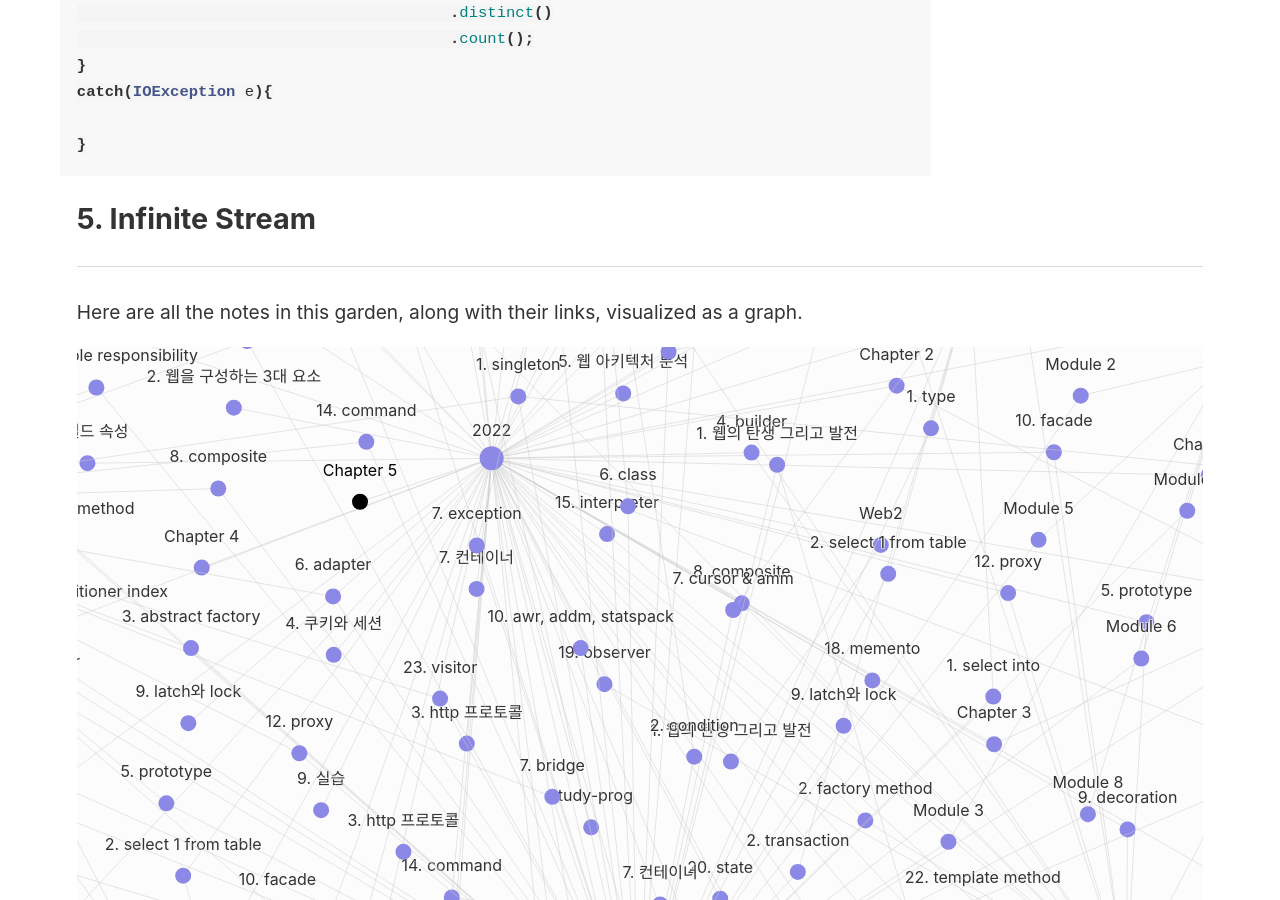
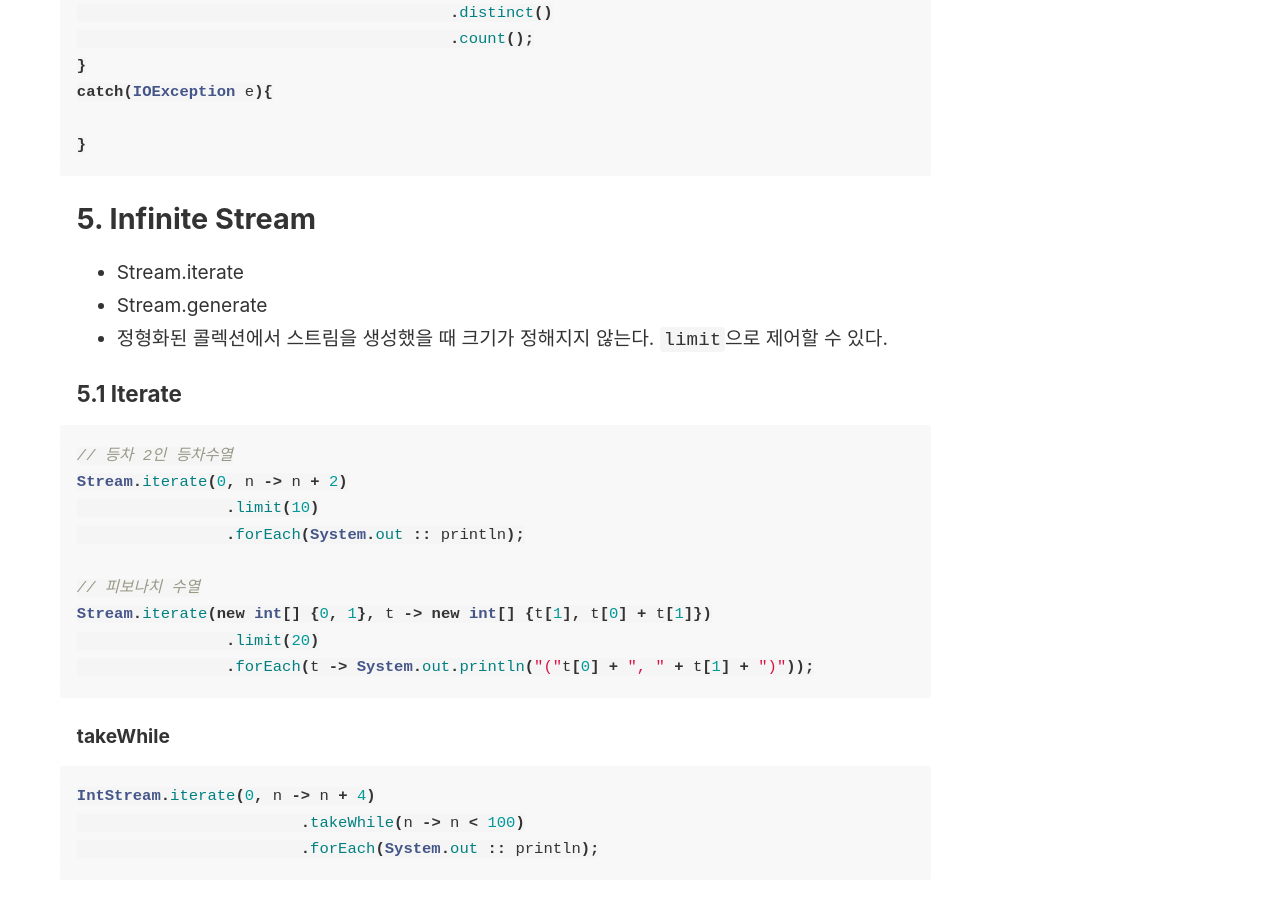
Before and after one commit to innjie/mydocs, a Jekyll site: the page built from _notes/documents/backup/study/Java/modern in java/Chapter 5.md, in a window 1280 px wide and 900 px high, scrolled down 10786 px. Built offline with Jekyll 4.4.1, drawn with Linux system fonts in a browser that asks for light colours; some of the changed text lies outside the part shown.

Commit message:
[add] modern java

````diff
--- a/_notes/documents/backup/study/Java/modern in java/Chapter 5.md
+++ b/_notes/documents/backup/study/Java/modern in java/Chapter 5.md
@@ -366,3 +366,49 @@ catch(IOException e){
 ```
 
 ## 5. Infinite Stream
+- Stream.iterate
+- Stream.generate
+- 정형화된 콜렉션에서 스트림을 생성했을 때 크기가 정해지지 않는다. `limit`으로 제어할 수 있다.
+
+### 5.1 Iterate
+```java
+// 등차 2인 등차수열
+Stream.iterate(0, n -> n + 2)
+		.limit(10)
+		.forEach(System.out :: println);
+
+// 피보나치 수열
+Stream.iterate(new int[] {0, 1}, t -> new int[] {t[1], t[0] + t[1]})
+		.limit(20)
+		.forEach(t -> System.out.println("("t[0] + ", " + t[1] + ")"));
+```
+#### takeWhile
+```java
+IntStream.iterate(0, n -> n + 4)
+			.takeWhile(n -> n < 100)
+			.forEach(System.out :: println);
+```
+
+### 5.2 generate
+- 연속적인 값을 반환하지는 않는다.
+```java
+Stream.generate(Math :: random)
+		.limit(5)
+		.forEach(System.out :: println);
+
+// 피보나치
+IntSupplier fib = new IntSupplier(){
+    private int previous = 0;
+    private int current = 1;
+    public int getAsInt(){
+
+        int oldPrevious = this.previous;
+        int nextValue = this.previous + this.current;
+        this.previous = this.current;
+        this.current = nextValue;
+        return oldPrevious;
+
+} };
+
+IntStream.generate(fib).limit(10).forEach(System.out::println);
+```
````
